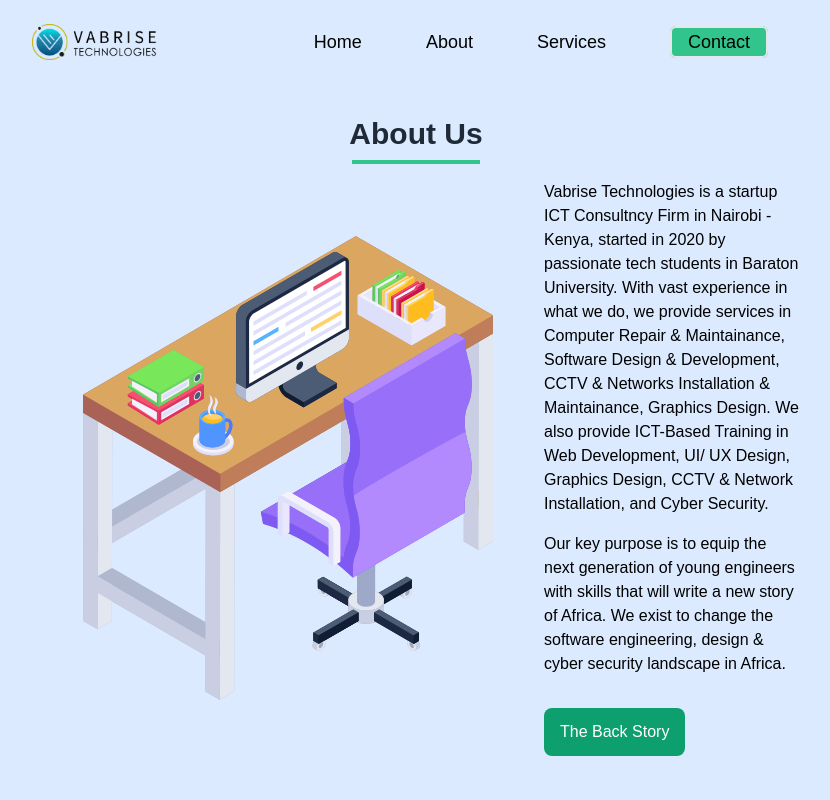
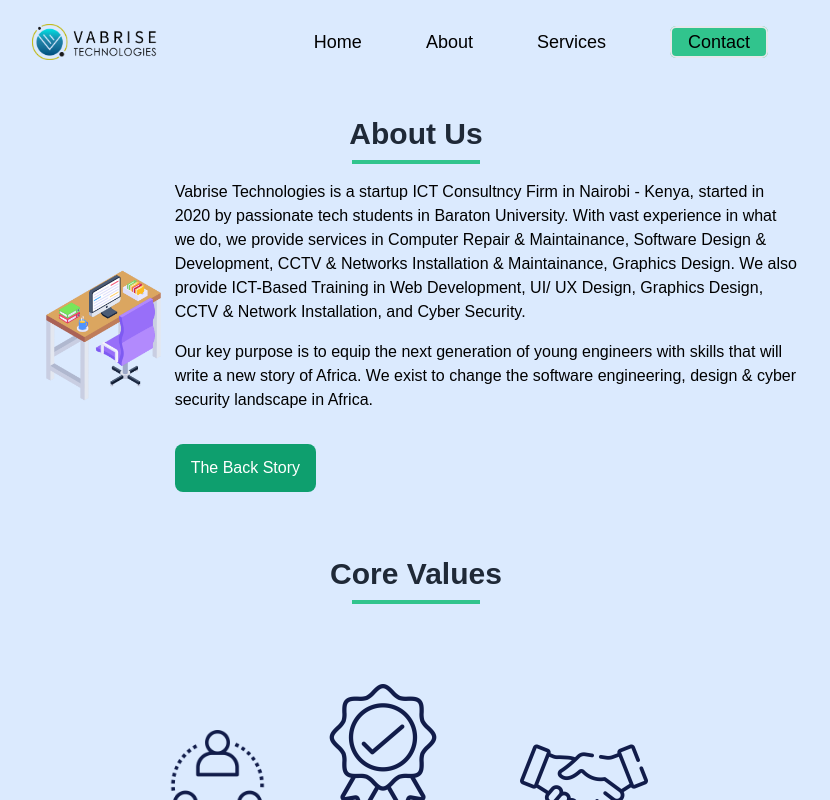
Before and after one commit to Andrew-Ochieng/Vabrise, a React (Create React App) app: page /about in a window 1280 px wide. Shown: the top 800 px of the page, without its empty margins (224-1054 px from the left). Built offline with nearby package versions, Linux system fonts and the light colour scheme.

Commit message:
add react-reveal && code cleanup

```diff
--- a/package.json
+++ b/package.json
@@ -13,6 +13,7 @@
     "react": "^18.2.0",
     "react-dom": "^18.2.0",
     "react-icons": "^4.7.1",
+    "react-reveal": "^1.2.2",
     "react-router-dom": "^6.4.3",
     "react-scripts": "5.0.1",
     "react-simple-typewriter": "^5.0.1",
--- a/src/components/CoreValues.js
+++ b/src/components/CoreValues.js
@@ -1,6 +1,7 @@
 import IntegrityImg from "../assets/collaboration.png"
 import ExcellenceImg from "../assets/excellence.png"
 import CollaborationImg from "../assets/handshake.png"
+import { Fade } from "react-reveal"
 
 const CoreValues = ({title}) => {
     const cardDetails = [
@@ -29,6 +30,7 @@ const CoreValues = ({title}) => {
                     <hr className="border-2 border-green-400 mt-2 md:w-32 w-24"/>
                 </div>
                 <div className="md:flex md:space-x-8 md:mx-32 mx-8">
+                    <Fade bottom>
                         {cardDetails.map((card) => (
                             <div key={card.value_title} className="flex flex-col justify-center items-center text-center md:px-1 px-4 my-16" >
                                 <img className="md:w-32 w-28" src={card.image} alt="" />
@@ -36,6 +38,7 @@ const CoreValues = ({title}) => {
                                 <p>{card.body}</p>
                             </div>
                         ))}
+                    </Fade>
                 </div>
             </div>
         </>
--- a/src/components/OurClients.js
+++ b/src/components/OurClients.js
@@ -1,6 +1,7 @@
 import client from '../assets/kccson.png'
 import client2 from '../assets/elkotech.png'
 import client3 from '../assets/limotech.png'
+import { Flip } from 'react-reveal'
 
 const OurClients = () => {
 
@@ -11,12 +12,14 @@ const OurClients = () => {
                 <hr className="border-2 border-green-400 mt-2 md:w-32 w-24"/>
             </div>
             <div className='md:mb-32 mb-16 mt-8 flex justify-center items-center'>
+                <Flip top>
                     <div className='md:flex md:justify-around'>
                         <img className='w-40 md:my-0 my-8 md:mx-8 mx-0' src={client} alt=""/>
                         <img className='w-40 md:my-0 my-8 md:mx-8 mx-0' src={client2} alt=""/>
                         <img className='w-40 md:my-0 my-8 md:mx-8 mx-0' src={client3} alt=""/>
                         <img className='w-40 md:my-0 my-8 md:mx-8 mx-0' src={client2} alt=""/>
                     </div>
+                </Flip>
             </div>
 
         </>
--- a/src/data.json
+++ b/src/data.json
@@ -1,42 +1,36 @@
 [
     {
         "title": "Web Development",
-        "subtitle": "We create complex moblie based applications, ensure reliable software integration, modernise and maintain your legacy system.",
         "path": "https://img.freepik.com/free-vector/web-development-programmer-engineering-coding-website-augmented-reality-interface-screens-developer-project-engineer-programming-software-application-design-cartoon-illustration_107791-3863.jpg?w=1380&t=st=1671257706~exp=1671258306~hmac=9b387c419bf7d17153e59661a1cf35119d9ce8b9477a7e6f2831ca1773cf7098",
         "content": "At Vabrise Technologies, we develop mobile apps for clients all around the world. Our highly skilled developers offer several mobile app development services. We are one of the few mobile application development companies, who develop several types of mobile apps, like business apps, games apps, financial apps, etc."
 
     },
     {
         "title": "Mobile App Development",
-        "subtitle": "We create complex moblie based applications, ensure reliable software integration, modernise and maintain your legacy system.",
         "path": "https://img.freepik.com/free-vector/mobile-testing-concept-illustration_114360-1564.jpg?w=1380&t=st=1671257989~exp=1671258589~hmac=c61add386e710ee1f0bf4885ce8425f4add3ee1074b037b78c4ff32d95e04ce9",
         "content": "At Vabrise Technologies, we develop mobile apps for clients all around the world. Our highly skilled developers offer several mobile app development services. We are one of the few mobile application development companies, who develop several types of mobile apps, like business apps, games apps, financial apps, etc."
 
     },
     {
         "title": "Graphics Design",
-        "subtitle": "We create complex moblie based applications, ensure reliable software integration, modernise and maintain your legacy system.",
         "path": "https://img.freepik.com/free-vector/tiny-graphic-designer-drawing-with-big-pen-computer-screen-creators-work-creative-woman-working-laptop-flat-vector-illustration-digital-design-concept-banner-landing-web-page_74855-25342.jpg?w=996&t=st=1671258138~exp=1671258738~hmac=f35778fe0a0d88c3e5be0e7365e4b5c98da9df2e9a536440ff9a3a1e9b22b8b3",
         "content": "At Vabrise Technologies, we develop mobile apps for clients all around the world. Our highly skilled developers offer several mobile app development services. We are one of the few mobile application development companies, who develop several types of mobile apps, like business apps, games apps, financial apps, etc."
 
     },
     {
         "title": "Computer Repair Services",
-        "subtitle": "We create complex moblie based applications, ensure reliable software integration, modernise and maintain your legacy system.",
         "path": "https://img.freepik.com/free-vector/computer-repair-support-service-isometric-illustration_1284-57663.jpg?t=st=1671258397~exp=1671258997~hmac=f9f85c37b754ce57354092d5b789f25d26b620eaad790b0482b9aa4543d71d02",
         "content": "At Vabrise Technologies, we develop mobile apps for clients all around the world. Our highly skilled developers offer several mobile app development services. We are one of the few mobile application development companies, who develop several types of mobile apps, like business apps, games apps, financial apps, etc."
 
     },
     {
         "title": "Cyber Security",
-        "subtitle": "We create complex moblie based applications, ensure reliable software integration, modernise and maintain your legacy system.",
         "path": "https://img.freepik.com/free-vector/global-data-security-personal-data-security-cyber-data-security-online-concept-illustration-internet-security-information-privacy-protection_1150-37373.jpg?w=996&t=st=1671258585~exp=1671259185~hmac=c80ba5af89a8b10cf4976bb716539e077758dd2f8e089eed236aa854158cfade",
         "content": "At Vabrise Technologies, we develop mobile apps for clients all around the world. Our highly skilled developers offer several mobile app development services. We are one of the few mobile application development companies, who develop several types of mobile apps, like business apps, games apps, financial apps, etc."
 
     },
     {
         "title": "Technical Training",
-        "subtitle": "We create complex moblie based applications, ensure reliable software integration, modernise and maintain your legacy system.",
         "path": "https://img.freepik.com/free-vector/software-development-programming-coding-learning_335657-3118.jpg?w=1380&t=st=1671258816~exp=1671259416~hmac=a8d59666a836f500a8b81a8fa62bfcdc321668c1804bed1fa92384d699f31129",
         "content": "At Vabrise Technologies, we develop mobile apps for clients all around the world. Our highly skilled developers offer several mobile app development services. We are one of the few mobile application development companies, who develop several types of mobile apps, like business apps, games apps, financial apps, etc."
 
--- a/src/pages/About.js
+++ b/src/pages/About.js
@@ -2,7 +2,8 @@ import { useState } from "react";
 import AboutImg from "../assets/hero1.png";
 import AboutModal from "../components/AboutModal";
 import CoreValues from "../components/CoreValues";
-import { motion } from "framer-motion";
+// import { motion } from "framer-motion";
+import { Fade, Zoom } from "react-reveal";
 
 const About = () => {
     const [isOpen, setIsOpen] = useState(false)
@@ -16,10 +17,13 @@ const About = () => {
                     <hr className="border-2 border-green-400 mt-2 md:w-32 w-24"/>
                 </div>
                 <div className="md:flex justify-center items-center">
-                    {/* <div className="w-full"> */}
+                    <div className="w-full">
+                        <Fade left>
                             <img className="w-full" src={AboutImg} alt="about" />
-                    {/* </div> */}
+                        </Fade>
+                    </div>
                     <div className="space-y-4 md:text-left text-center">
+                        <Fade right>
                             <p>
                                 Vabrise Technologies is a startup ICT Consultncy Firm in Nairobi - Kenya, started in 2020 by passionate
                                 tech students in Baraton University. With vast experience in what we do, we provide services in
@@ -32,32 +36,26 @@ const About = () => {
                                 We exist to change the software engineering, design & cyber security landscape in Africa.
                             </p>
                             <div className="flex md:justify-start justify-center items-center">
-                            <motion.button
-                                initial={{x: '100vw'}}
-                                animate={{x: 0}}
-                                transition={{type: 'spring', delay: 0.2, stiffness: 50, duration: 500}}
-                                whileHover={{
-                                    scale: 1.1,
-                                    textShadow: "0px 0px 8px rgb(255,255,255)",
-                                    boxShadow: "0px 0px 8px rgb(255,255,255)",
-                                  }}
+                                <button
                                     onClick={() => setIsOpen(true)}
                                     className="px-4 py-3 bg-green-500 text-white font-medium rounded-lg mt-4"
                                     >
                                     The Back Story
-                            </motion.button>
+                                </button>
                             </div>
+                        </Fade>
                     </div>
                     <AboutModal isOpen={isOpen} setIsOpen={setIsOpen} />
                 </div>
 
-                <CoreValues title="Core Values" />
+                <CoreValues className='min-h-screen' title="Core Values" />
 
                 <div className="md:mx-64 mx-8 md:mb-32 mb-16">
                     <div className="flex flex-col items-center justify-center mb-8 md:text-3xl text-xl text-gray-800 font-semibold">
                         <h1>Our Mission</h1>
                         <hr className="border-2 border-green-400 mt-2 md:w-32 w-24"/>
                     </div>
+                    <Zoom right>
                         <p className="md:text-3xl text-2xl font-extralight text-center md:leading-relaxed tracking-wide">
                             <span className="md:text-4xl text-3xl font-medium">" </span>
                                 Our mission is to equip the next generation of software engineers in Kenya with the right mindset,
@@ -65,6 +63,7 @@ const About = () => {
                                 our problems in Africa and beyond. We see this as a sure way to a better tomorrow for our children
                             <span className="md:text-4xl text-3xl font-medium"> "</span>
                         </p>
+                    </Zoom>
                 </div>
             </div>
         </>
```
Also changed, not shown: src/components/Hero.js (+11 -11 lines), src/components/ServiceList.js (+5 -5 lines), 1 other file (tests, documents, lock files or other folders). Lines whose indentation alone changed are shown as unchanged.
